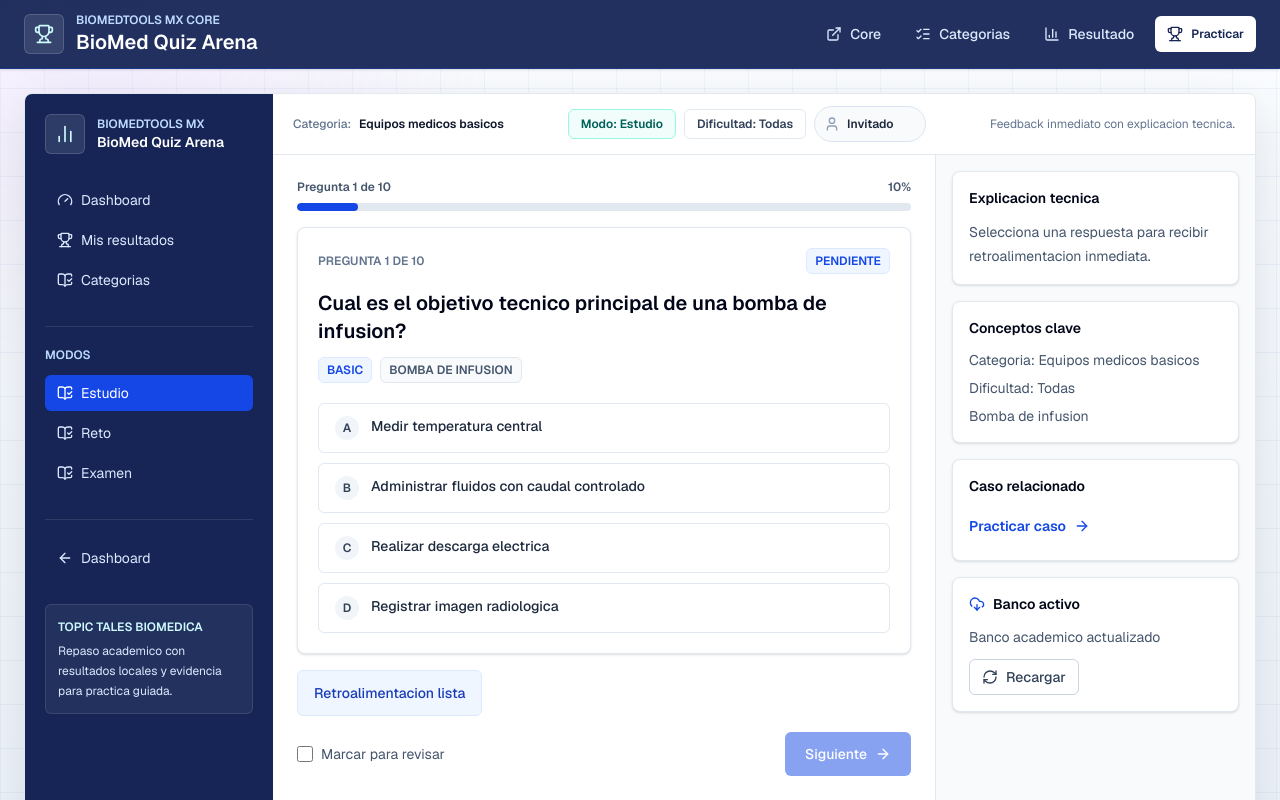
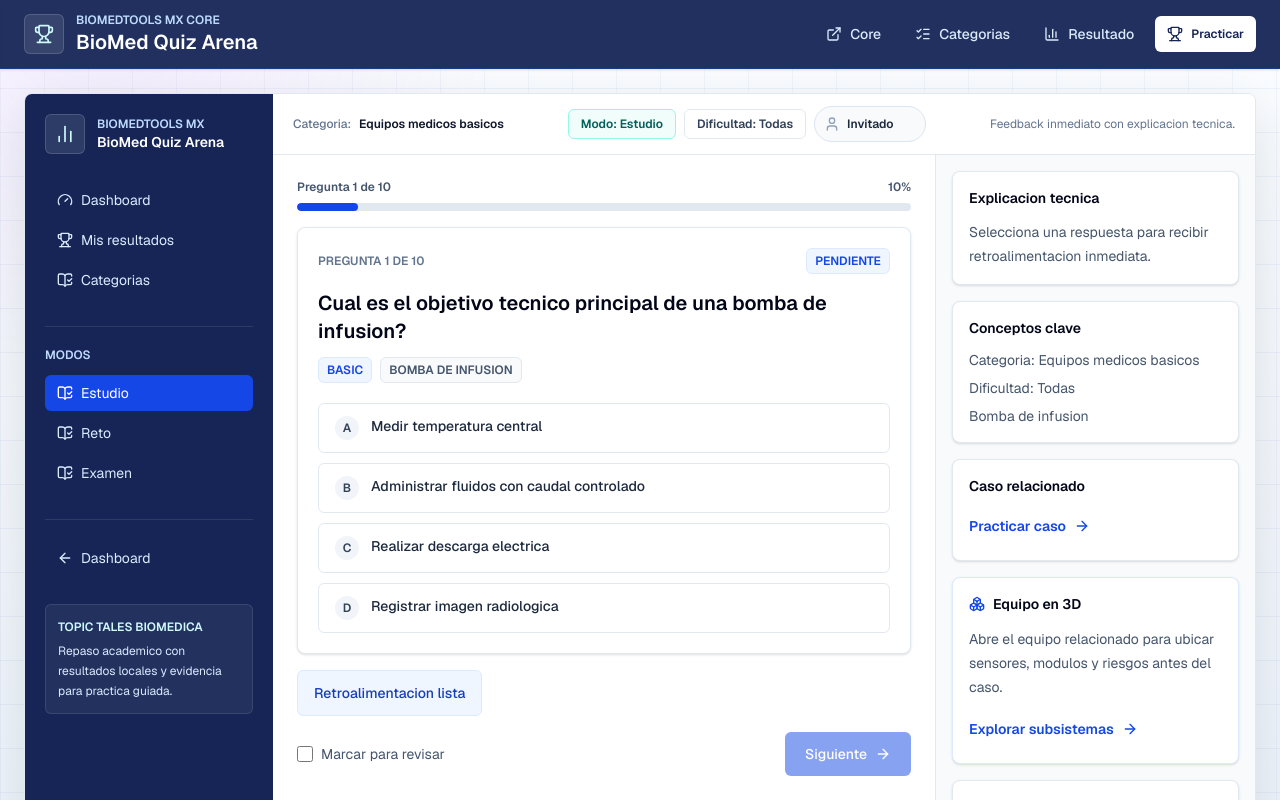
Before and after one commit to sircalch/biomed-quiz-arena, a Next.js app: page /quiz/equipos-medicos in a window 1280 px wide. Shown: the top 800 px of the page. Built offline with nearby package versions, Linux system fonts and the light colour scheme; no server answers.

Commit message:
Add 3D lab study links

```diff
--- a/app/result/page.tsx
+++ b/app/result/page.tsx
@@ -1,4 +1,4 @@
-import { ExternalLink, FileText, ListChecks, Medal, RotateCcw } from "lucide-react";
+import { Boxes, ExternalLink, FileText, ListChecks, Medal, RotateCcw } from "lucide-react";
 import Link from "next/link";
 
 import { QuizInsightsPanel } from "@/components/QuizInsightsPanel";
@@ -36,6 +36,9 @@ const CASE_SIMULATOR_URL =
 const REPORT_BUILDER_URL =
   process.env.NEXT_PUBLIC_REPORT_BUILDER_URL ||
   "https://clinical-report-builder.vercel.app";
+const BIOMED_3D_LAB_URL =
+  process.env.NEXT_PUBLIC_BIOMED_3D_LAB_URL ||
+  "https://biomed-3d-engineering-lab.vercel.app";
 
 type RelatedCase = {
   caseId: string;
@@ -64,6 +67,15 @@ const RELATED_CASES: Partial<Record<CategorySlug, RelatedCase>> = {
     caseTitle: "Desfibrilador que no carga",
     equipment: "Desfibrilador",
   },
+};
+
+const CATEGORY_TO_3D_EQUIPMENT: Partial<Record<CategorySlug, string>> = {
+  "equipos-medicos": "patient-monitor",
+  "monitoreo-signos-vitales": "patient-monitor",
+  "bombas-infusion-terapia": "infusion-pump",
+  "desfibrilador-urgencias": "defibrillator",
+  "esterilizacion-autoclave": "autoclave",
+  "seguridad-electrica": "electrosurgery",
 };
 
 const MODE_LABEL: Record<QuizMode, string> = {
@@ -197,6 +209,15 @@ export default async function ResultPage({ searchParams }: ResultPageProps) {
         }
       : {}),
   }, "/builder/corrective");
+  const labUrl = buildExternalUrl(
+    BIOMED_3D_LAB_URL,
+    {
+      category: effectiveCategory,
+      ...(CATEGORY_TO_3D_EQUIPMENT[effectiveCategory]
+        ? { equipment: CATEGORY_TO_3D_EQUIPMENT[effectiveCategory] }
+        : {}),
+    },
+  );
   const repeatUrl = `/quiz/${effectiveCategory}?mode=${safeMode}&difficulty=${safeDifficulty}`;
   const showStorageNotice =
     sessionStorage === "supabase" || sessionStorage === "memory";
@@ -258,6 +279,15 @@ export default async function ResultPage({ searchParams }: ResultPageProps) {
                 <ExternalLink className="h-4 w-4" aria-hidden="true" />
                 Practicar caso relacionado
               </a>
+              <a
+                href={labUrl}
+                target="_blank"
+                rel="noreferrer"
+                className="inline-flex min-h-10 items-center justify-center gap-2 rounded-md border border-cyan-200 bg-cyan-50 px-3 py-2 text-sm font-medium text-cyan-900 transition hover:bg-cyan-100"
+              >
+                <Boxes className="h-4 w-4" aria-hidden="true" />
+                Explorar equipo en 3D
+              </a>
               <Link
                 href={repeatUrl}
                 className="inline-flex min-h-10 items-center justify-center gap-2 rounded-md border border-slate-300 bg-white px-3 py-2 text-sm font-medium text-slate-700 transition hover:bg-slate-100"
--- a/components/QuizRunner.tsx
+++ b/components/QuizRunner.tsx
@@ -3,6 +3,7 @@
 import {
   ArrowRight,
   BookOpenCheck,
+  Boxes,
   ChartNoAxesColumn,
   CloudDownload,
   Gauge,
@@ -54,6 +55,18 @@ const LOCAL_RESULTS_KEY = "biomed_quiz_results_v2";
 const CASE_SIMULATOR_URL =
   process.env.NEXT_PUBLIC_CASE_SIMULATOR_URL ||
   "https://biomed-case-simulator.vercel.app";
+const BIOMED_3D_LAB_URL =
+  process.env.NEXT_PUBLIC_BIOMED_3D_LAB_URL ||
+  "https://biomed-3d-engineering-lab.vercel.app";
+
+const CATEGORY_TO_3D_EQUIPMENT: Partial<Record<CategorySlug, string>> = {
+  "equipos-medicos": "patient-monitor",
+  "monitoreo-signos-vitales": "patient-monitor",
+  "bombas-infusion-terapia": "infusion-pump",
+  "desfibrilador-urgencias": "defibrillator",
+  "esterilizacion-autoclave": "autoclave",
+  "seguridad-electrica": "electrosurgery",
+};
 
 const MODE_SHORT_LABEL: Record<QuizMode, string> = {
   study: "Estudio",
@@ -124,6 +137,16 @@ function buildCaseUrl(category: CategorySlug): string {
   return url.toString();
 }
 
+function build3dLabUrl(category: CategorySlug): string {
+  const url = new URL(BIOMED_3D_LAB_URL);
+  const equipment = CATEGORY_TO_3D_EQUIPMENT[category];
+  url.searchParams.set("category", category);
+  if (equipment) {
+    url.searchParams.set("equipment", equipment);
+  }
+  return url.toString();
+}
+
 export function QuizRunner({ category, questions, mode, difficulty }: QuizRunnerProps) {
   const router = useRouter();
 
@@ -157,6 +180,7 @@ export function QuizRunner({ category, questions, mode, difficulty }: QuizRunner
   const percent = getScorePercent(score, totalQuestions * 10);
   const isChallenge = mode === "challenge";
   const canContinue = locked;
+  const labUrl = build3dLabUrl(category.slug);
 
   const resetSession = useCallback(
     (nextQuestions: QuizQuestion[], source: QuestionSource) => {
@@ -619,6 +643,26 @@ export function QuizRunner({ category, questions, mode, difficulty }: QuizRunner
                 </a>
               </section>
 
+              <section className="rounded-lg border border-blue-100 bg-white p-4 shadow-sm">
+                <h2 className="inline-flex items-center gap-2 text-sm font-semibold text-slate-950">
+                  <Boxes className="h-4 w-4 text-blue-700" aria-hidden="true" />
+                  Equipo en 3D
+                </h2>
+                <p className="mt-2 text-sm leading-6 text-slate-600">
+                  Abre el equipo relacionado para ubicar sensores, modulos y riesgos antes
+                  del caso.
+                </p>
+                <a
+                  href={labUrl}
+                  target="_blank"
+                  rel="noreferrer"
+                  className="mt-3 inline-flex min-h-9 items-center justify-center gap-2 rounded-md text-sm font-semibold text-blue-700 hover:text-blue-900"
+                >
+                  Explorar subsistemas
+                  <ArrowRight className="h-4 w-4" aria-hidden="true" />
+                </a>
+              </section>
+
               <section className="rounded-lg border border-slate-200 bg-white p-4 shadow-sm">
                 <h2 className="inline-flex items-center gap-2 text-sm font-semibold text-slate-950">
                   <CloudDownload className="h-4 w-4 text-blue-700" aria-hidden="true" />
```
Also changed, not shown: 2 other files (tests, documents, lock files or other folders).
